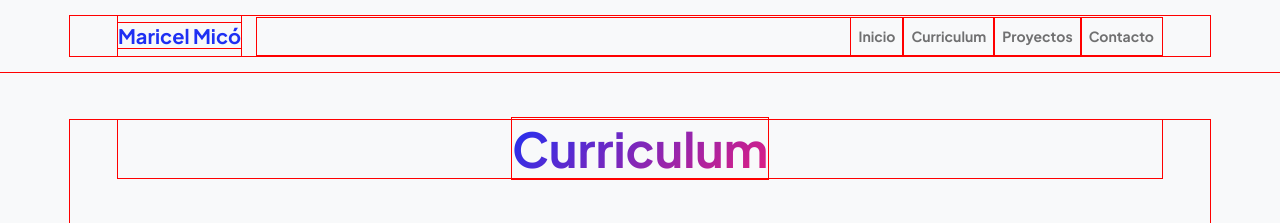
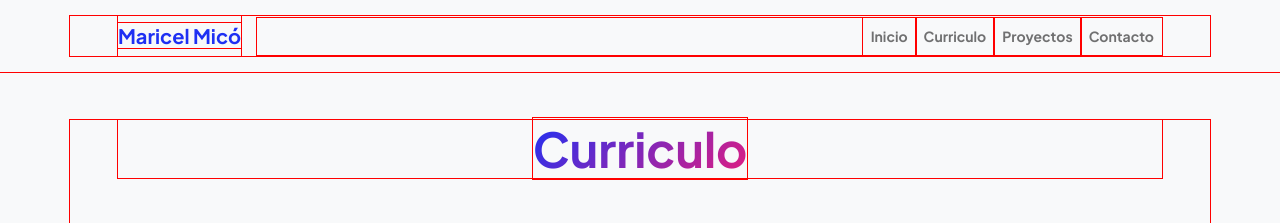
Before and after one commit to maricel303/maricel303, a plain HTML site: page resume.html in a window 1280 px wide. Shown: the top 223 px of the page. Drawn offline with nearby package versions, Linux system fonts and the light colour scheme.

Commit message:
Update resume.html

```diff
--- a/resume.html
+++ b/resume.html
@@ -1,5 +1,5 @@
 <!DOCTYPE html>
-<html lang="en">
+<html lang="es">
     <head>
         <meta charset="utf-8" />
         <meta name="viewport" content="width=device-width, initial-scale=1, shrink-to-fit=no" />
@@ -27,7 +27,7 @@
                     <div class="collapse navbar-collapse" id="navbarSupportedContent">
                         <ul class="navbar-nav ms-auto mb-2 mb-lg-0 small fw-bolder">
                             <li class="nav-item"><a class="nav-link" href="index.html">Inicio</a></li>
-                            <li class="nav-item"><a class="nav-link" href="resume.html">Curriculum</a></li>
+                            <li class="nav-item"><a class="nav-link" href="resume.html">Curriculo</a></li>
                             <li class="nav-item"><a class="nav-link" href="projects.html">Proyectos</a></li>
                             <li class="nav-item"><a class="nav-link" href="contact.html">Contacto</a></li>
                         </ul>
@@ -37,7 +37,7 @@
             <!-- Page Content-->
             <div class="container px-5 my-5">
                 <div class="text-center mb-5">
-                    <h1 class="display-5 fw-bolder mb-0"><span class="text-gradient d-inline">Curriculum</span></h1>
+                    <h1 class="display-5 fw-bolder mb-0"><span class="text-gradient d-inline">Curriculo</span></h1>
                 </div>
                 <div class="row gx-5 justify-content-center">
                     <div class="col-lg-11 col-xl-9 col-xxl-8">
```
